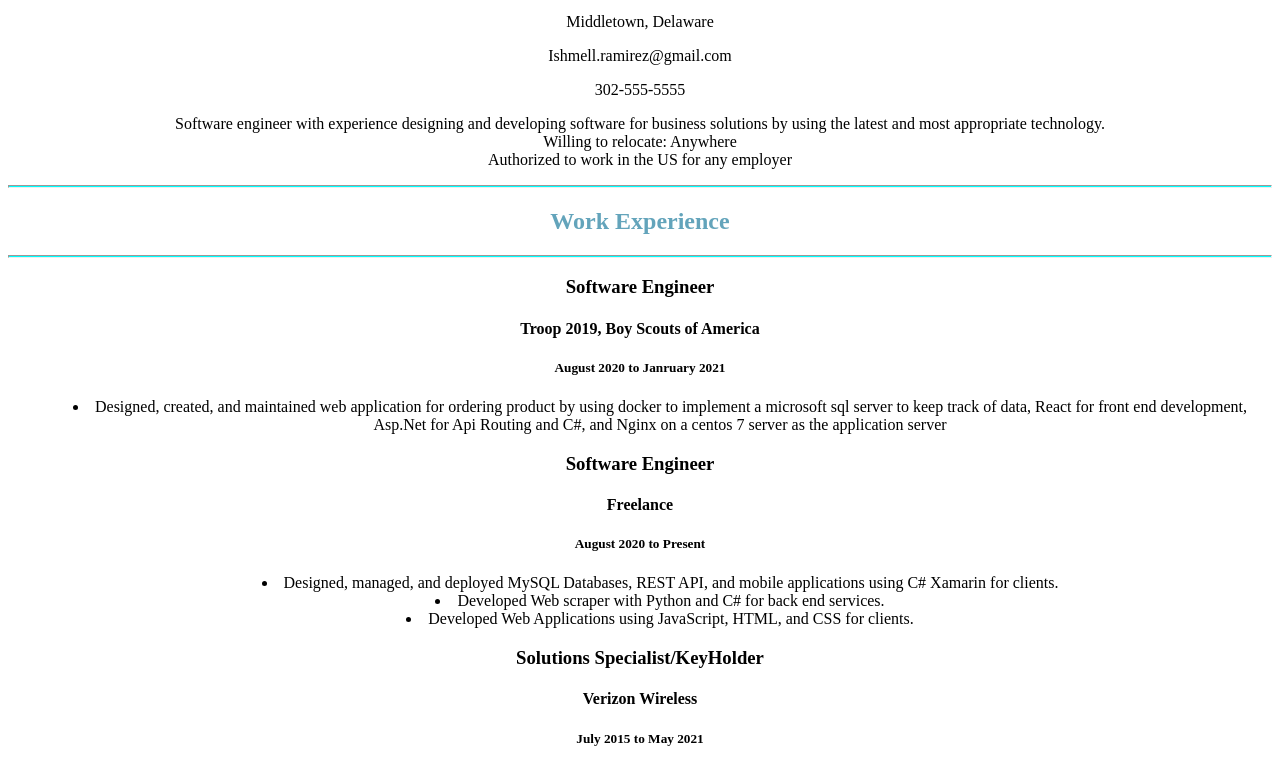
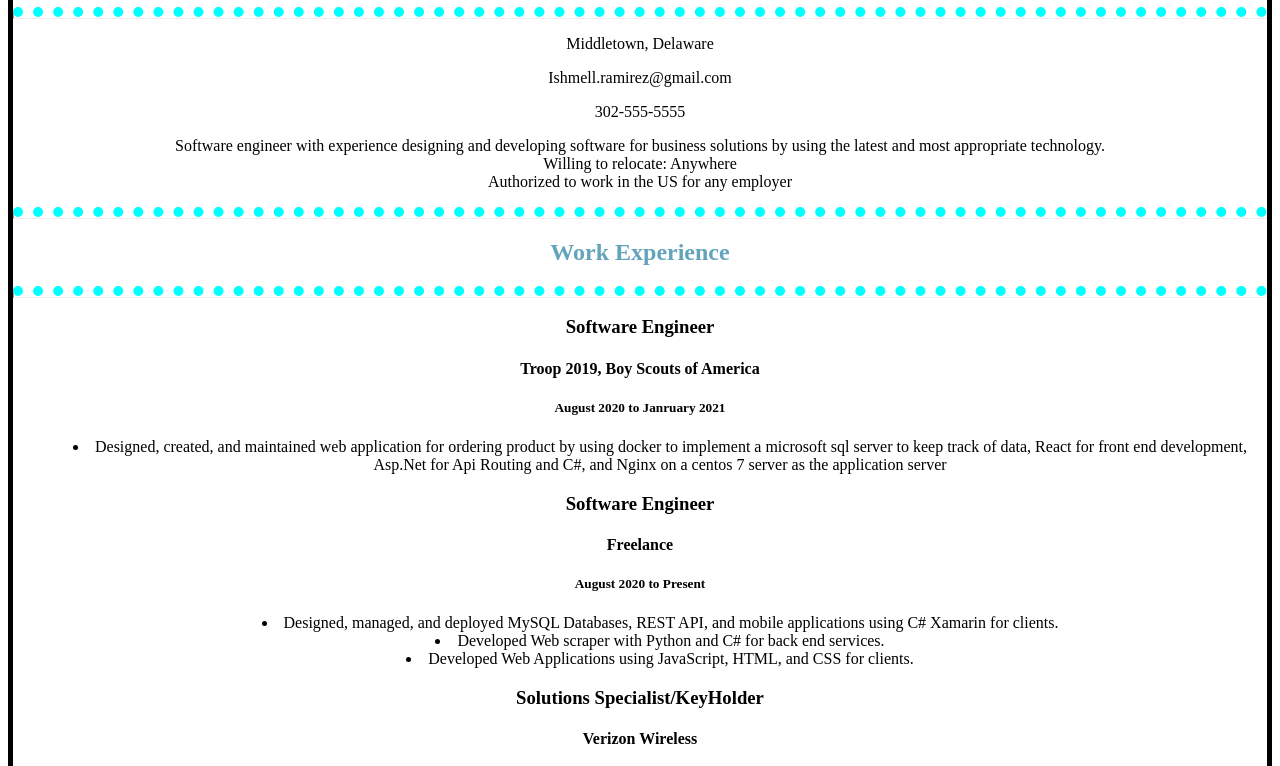
Before and after one commit to thatguyish/DigitalResume, a plain HTML site: page index.html in a window 1280 px wide. Shown: the part 86-852 px from the top of the page. Drawn offline with Linux system fonts and the light colour scheme.

Commit message:
change  line break styling

```diff
--- a/CSS/style.css
+++ b/CSS/style.css
@@ -1,10 +1,12 @@
 body{
     text-align: center;
+    border: 5px,solid,black;
 }
 
 hr{
     height:1px;
-    background-color: aqua;
+    color: aqua;
+    border-top: dotted 10px;
 }
 ul{
     list-style-position: inside;
```
